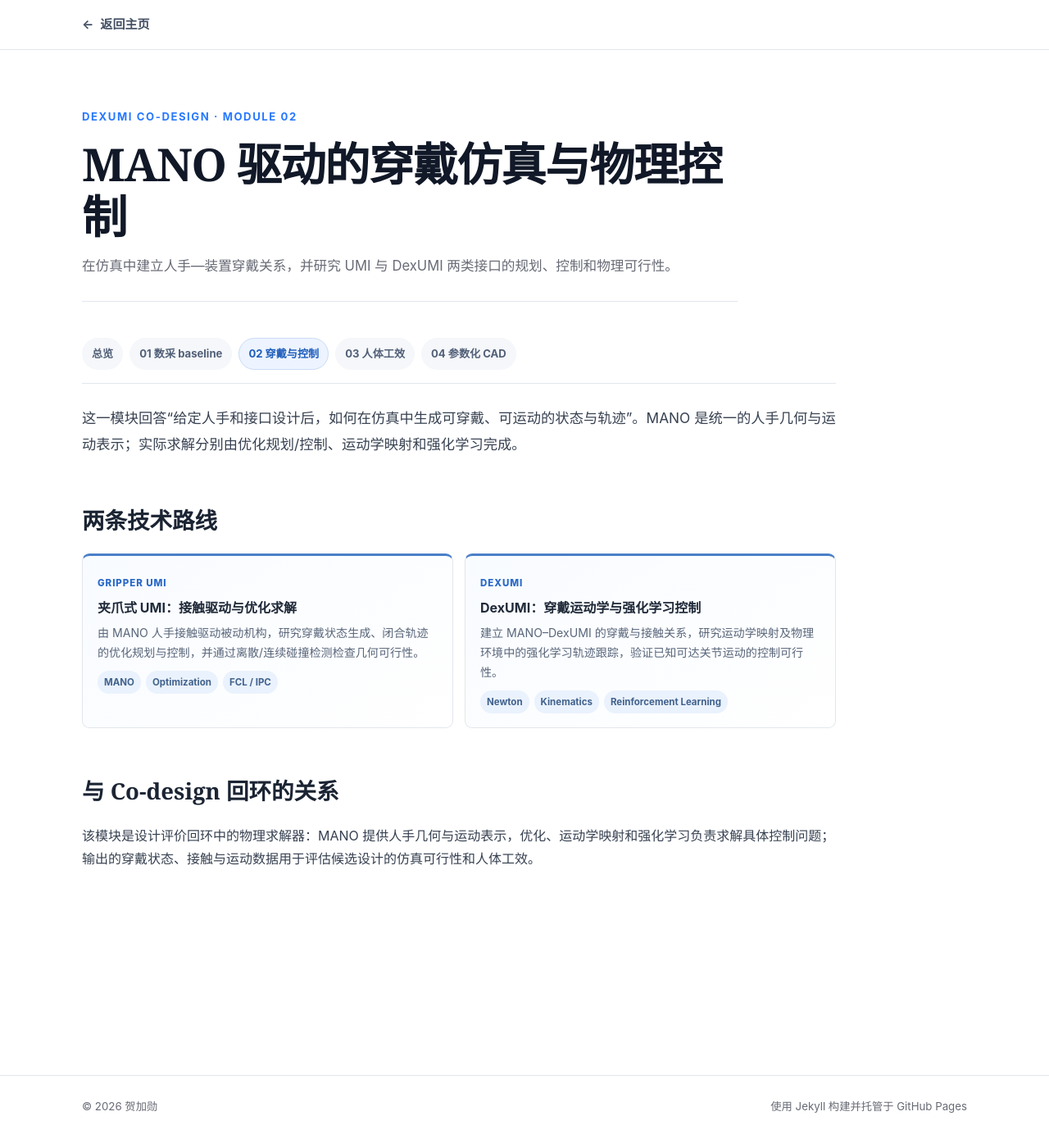
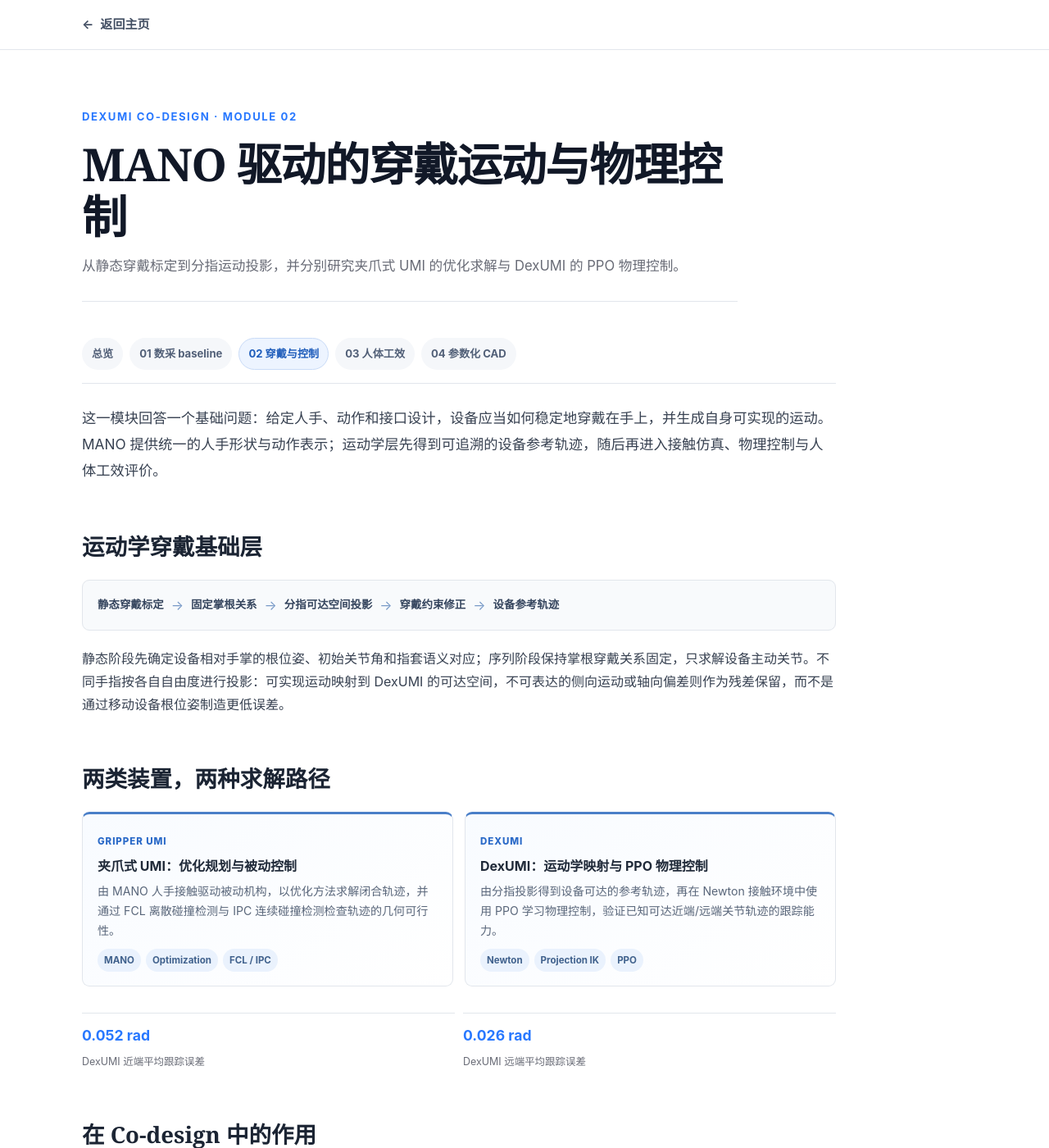
Before and after one commit to hejiaxun/hejiaxun.github.io, a Jekyll site: the page built from _projects/2b_dexumi_wearing_control.md, in a window 1280 px wide and 1400 px high. Shown: the whole window at 82% size. Built offline with Jekyll 4.4.1, drawn with Linux system fonts in a browser that asks for light colours; some of the changed text lies outside the part shown.

Commit message:
Refine DexUMI wearing and control module

```diff
--- a/_projects/2b_dexumi_wearing_control.md
+++ b/_projects/2b_dexumi_wearing_control.md
@@ -1,7 +1,7 @@
 ---
 layout: page
-title: MANO 驱动的穿戴仿真与物理控制
-description: 在仿真中建立人手—装置穿戴关系，并研究 UMI 与 DexUMI 两类接口的规划、控制和物理可行性。
+title: MANO 驱动的穿戴运动与物理控制
+description: 从静态穿戴标定到分指运动投影，并分别研究夹爪式 UMI 的优化求解与 DexUMI 的 PPO 物理控制。
 kicker: DexUMI Co-design · Module 02
 category: internship-module
 permalink: /projects/dexumi-codesign/wearing-control/
@@ -9,25 +9,44 @@
 
 {% include dexumi-module-nav.html %}
 
-<p class="project-lead">这一模块回答“给定人手和接口设计后，如何在仿真中生成可穿戴、可运动的状态与轨迹”。MANO 是统一的人手几何与运动表示；实际求解分别由优化规划/控制、运动学映射和强化学习完成。</p>
+<p class="project-lead">这一模块回答一个基础问题：给定人手、动作和接口设计，设备应当如何稳定地穿戴在手上，并生成自身可实现的运动。MANO 提供统一的人手形状与动作表示；运动学层先得到可追溯的设备参考轨迹，随后再进入接触仿真、物理控制与人体工效评价。</p>
 
-## 两条技术路线
+## 运动学穿戴基础层
+
+<div class="wearing-flow" aria-label="DexUMI 运动学穿戴流程">
+  <span>静态穿戴标定</span><i>→</i>
+  <span>固定掌根关系</span><i>→</i>
+  <span>分指可达空间投影</span><i>→</i>
+  <span>穿戴约束修正</span><i>→</i>
+  <span>设备参考轨迹</span>
+</div>
+
+静态阶段先确定设备相对手掌的根位姿、初始关节角和指套语义对应；序列阶段保持掌根穿戴关系固定，只求解设备主动关节。不同手指按各自自由度进行投影：可实现运动映射到 DexUMI 的可达空间，不可表达的侧向运动或轴向偏差则作为残差保留，而不是通过移动设备根位姿制造更低误差。
+
+## 两类装置，两种求解路径
 
 <div class="wearing-route-grid">
   <section class="wearing-route-card">
     <span class="module-index">GRIPPER UMI</span>
-    <h3>夹爪式 UMI：接触驱动与优化求解</h3>
-    <p>由 MANO 人手接触驱动被动机构，研究穿戴状态生成、闭合轨迹的优化规划与控制，并通过离散/连续碰撞检测检查几何可行性。</p>
+    <h3>夹爪式 UMI：优化规划与被动控制</h3>
+    <p>由 MANO 人手接触驱动被动机构，以优化方法求解闭合轨迹，并通过 FCL 离散碰撞检测与 IPC 连续碰撞检测检查轨迹的几何可行性。</p>
     <div class="route-tags"><span>MANO</span><span>Optimization</span><span>FCL / IPC</span></div>
   </section>
   <section class="wearing-route-card">
     <span class="module-index">DEXUMI</span>
-    <h3>DexUMI：穿戴运动学与强化学习控制</h3>
-    <p>建立 MANO–DexUMI 的穿戴与接触关系，研究运动学映射及物理环境中的强化学习轨迹跟踪，验证已知可达关节运动的控制可行性。</p>
-    <div class="route-tags"><span>Newton</span><span>Kinematics</span><span>Reinforcement Learning</span></div>
+    <h3>DexUMI：运动学映射与 PPO 物理控制</h3>
+    <p>由分指投影得到设备可达的参考轨迹，再在 Newton 接触环境中使用 PPO 学习物理控制，验证已知可达近端/远端关节轨迹的跟踪能力。</p>
+    <div class="route-tags"><span>Newton</span><span>Projection IK</span><span>PPO</span></div>
   </section>
 </div>
 
-## 与 Co-design 回环的关系
+<div class="metric-row project-metrics project-metrics--two">
+  <div class="metric"><strong>0.052 rad</strong><span>DexUMI 近端平均跟踪误差</span></div>
+  <div class="metric"><strong>0.026 rad</strong><span>DexUMI 远端平均跟踪误差</span></div>
+</div>
 
-该模块是设计评价回环中的物理求解器：MANO 提供人手几何与运动表示，优化、运动学映射和强化学习负责求解具体控制问题；输出的穿戴状态、接触与运动数据用于评估候选设计的仿真可行性和人体工效。
+## 在 Co-design 中的作用
+
+该模块把接口结构转化为可执行的设备运动与接触状态：夹爪式 UMI 采用优化求解，DexUMI 采用运动学投影与 PPO 物理控制；生成的轨迹、干涉和接触结果随后进入人体工效与任务评价，用于比较不同接口设计。
+
+<p class="project-attribution"><strong>来源说明：</strong>人手表示采用 <a href="https://mano.is.tue.mpg.de/" target="_blank" rel="noopener">MANO</a>；DexUMI 的系统基线参考 <a href="https://github.com/real-stanford/DexUMI" target="_blank" rel="noopener">Stanford DexUMI 官方仓库</a>。本页展示的是在该基线之上开展的穿戴建模、运动学映射、优化求解与物理控制研究。</p>
--- a/assets/css/site.css
+++ b/assets/css/site.css
@@ -1323,6 +1323,34 @@
   border-top: 3px solid #4a7fc8;
 }
 
+.wearing-flow {
+  display: flex;
+  align-items: center;
+  gap: 9px;
+  margin: 18px 0 20px;
+  padding: 16px 18px;
+  overflow-x: auto;
+  color: #34445d;
+  background: #f8fafc;
+  border: 1px solid var(--line);
+  border-radius: 9px;
+  white-space: nowrap;
+}
+
+.wearing-flow span {
+  font-size: 0.84rem;
+  font-weight: 750;
+}
+
+.wearing-flow i {
+  color: #7a9bc8;
+  font-style: normal;
+}
+
+.project-metrics--two {
+  grid-template-columns: repeat(2, minmax(0, 1fr));
+}
+
 .route-tags {
   display: flex;
   flex-wrap: wrap;
```
